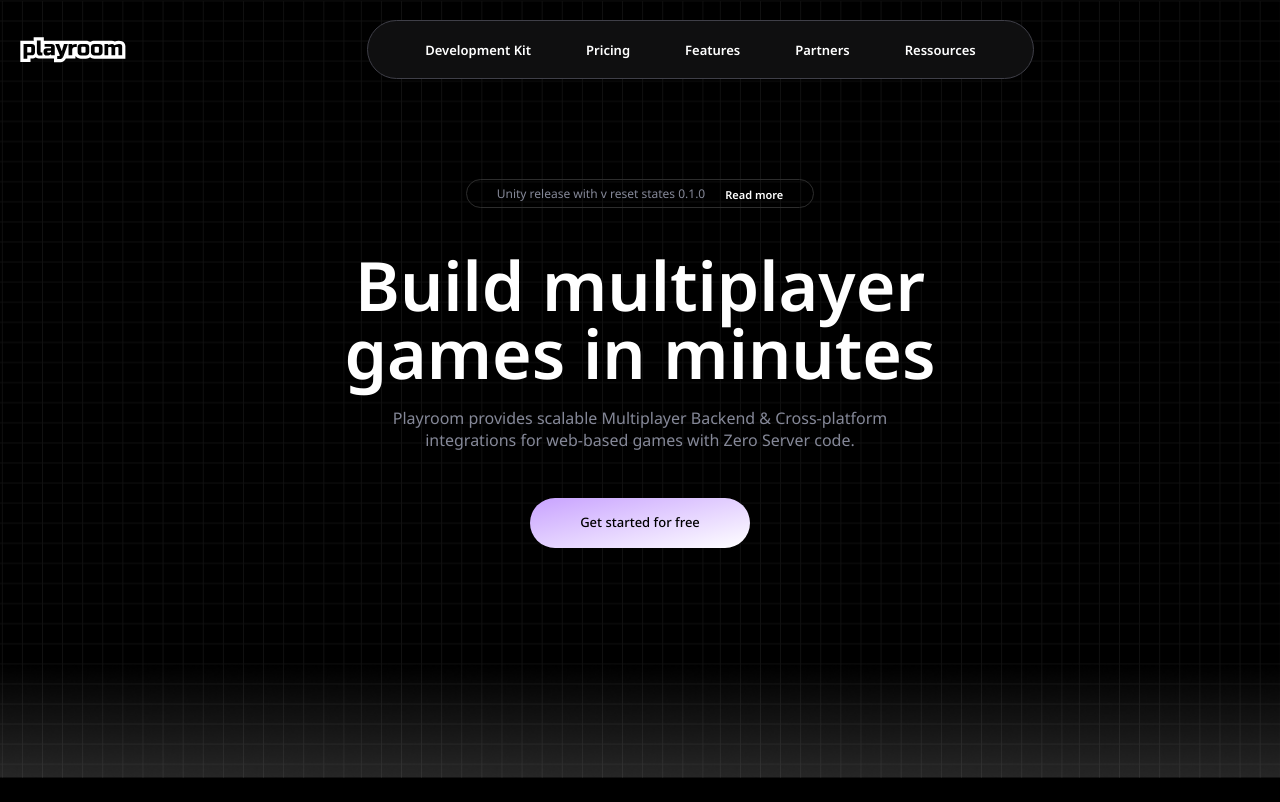
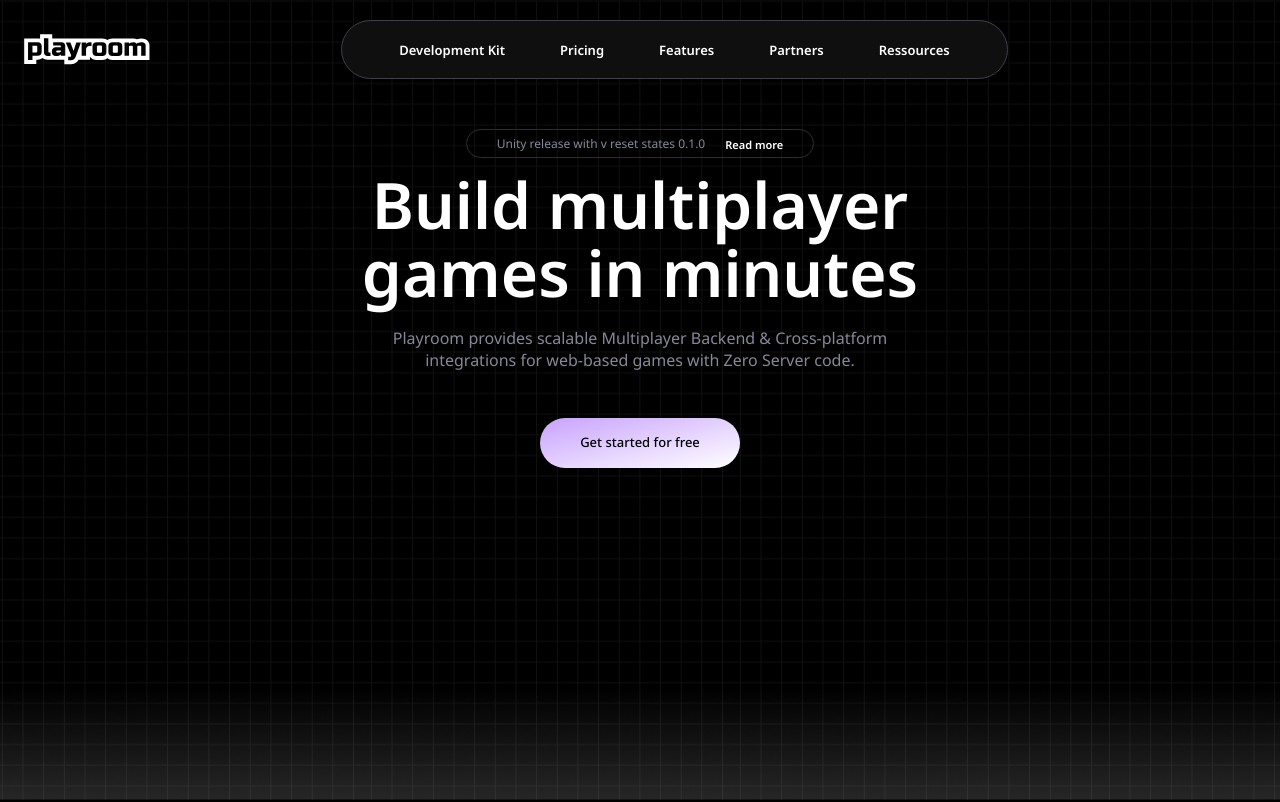
Before and after one commit to elghanbibadr/playroom, a React (Vite) app: page / in a window 1280 px wide. Shown: the top 802 px of the page. Built offline with nearby package versions, Linux system fonts and the light colour scheme.

Commit message:
make the hero takes 100vh

```diff
--- a/src/componenets/Hero.jsx
+++ b/src/componenets/Hero.jsx
@@ -2,14 +2,16 @@
 import Button from "./ui/Button"
 const Hero = () => {
   return (
-    <div className='md:text-center md:mt-40  pb-20 mb-[160px]'>
+    // md:mt-40  pb-20 mb-[160px]
+    <div className='md:text-center mb-20 md:mt-20  '>
     <div>
         <div className='flex text-nowrap items-center border-[1px] p-2 md:py-1 md:px-12 rounded-full w-full mt-6 md:w-fit md:mx-auto justify-between  px-8 border-[#2D2D2D]'>
         <p className='text-[1rem] font-normal md:mr-4 md:text-[1.2rem]'>Unity release with v <span className="hidden md:inline-block">reset states</span> 0.1.0</p>
         <span className='text-white  ml-4 md:mt-1 text-[1.1rem] hover:text-[#efefefc8] transition-colors duration-150  cursor-pointer font-semibold'>Read more</span>
         </div>
     </div>
-    <div className='mt-40 md:mt-12 p-5'>
+    {/* mt-40 */}
+    <div className=' p-5'>
       <h1>Build multiplayer <br className='hidden md:block' /> games in minutes</h1>
       <p className='mt-4 md:my-8'>
       Playroom provides scalable Multiplayer Backend & Cross-platform <br className='hidden md:block' /> integrations for web-based games with Zero Server code.
--- a/src/componenets/Navbar.jsx
+++ b/src/componenets/Navbar.jsx
@@ -2,7 +2,6 @@
 import hamburgerMenu from "../assets/menuHamburger.svg"
 import logoIcon from "../assets/logoIcon.svg"
 import closeIcon from "../assets/closeIcon.svg"
-import { motion } from "framer-motion";
 import { featureSubmenu } from './data/ItemsData';
 import Card from './ui/Card'
 
@@ -55,7 +54,7 @@
   return (
 
     <nav className='md:flex md:justify-between md:gap-6 md:items-center ' >
-      <img className='hidden md:block' src={logoIcon} alt="playroom logo" />
+      <img className='hidden md:block md:w-[134px] md:h-[31px]' src={logoIcon} alt="playroom logo" />
 
       <div className='flex justify-between items-center  border-[#3F3F48] border-[1px] md:hidden bg-[#0F0F10] md:text-center  md:w-1/2 mx-auto mt-6  px-10 py-6 rounded-full'>
         <img className=' md:hidden' src={logoIcon} alt="playroom logo" />
@@ -65,12 +64,12 @@
 
 
       </div>
-      {isOpen && <motion.ul     variants={container}
+      {isOpen && <ul     variants={container}
            initial="hidden"
-           animate="visible" className='flex py-6 md:py-4 flex-col md:w-[78%] lg:w-auto cursor-pointer gap-6 md:flex md:flex-row md:gap-0  text-[1.4rem]  bg-[#0F0F10] mt-6 md:mt-0 p-6   md:rounded-full md:justify-between mx-auto rounded-[18px] border-[0.67px] border-primaryBorderColor px-12'>
-        <motion.li variants={item} className={`rounded-full my-3 md:my-0 text-nowrap hover:text-[#efefefc8] transition-colors duration-150 md:p-2 md:py-4 md:px-6 lg:py-5 lg:px-11 ${clickedItem === 1 ? 'md:border-[#8C72F4] md:border-[1px]' : ''}`} onClick={() => handleItemClick(1)}>Development Kit</motion.li>
-        <motion.li variants={item} className={`rounded-full my-3 md:my-0 md:p-2  hover:text-[#efefefc8] transition-colors duration-150 md:py-4 md:px-6 lg:py-5 lg:px-11 ${clickedItem === 3 ? 'md:border-[#8C72F4] md:border-[1px]' : ''}`} onClick={() => handleItemClick(3)}>Pricing</motion.li>
-        <motion.li onMouseEnter={() => handleItemClick(2)}           onMouseLeave={() => setClickedItem(undefined)}
+           animate="visible" className='flex py-6 md:py-4 flex-col md:w-[70%] lg:w-auto lg:relative lg:right-16 lg:mx-auto cursor-pointer gap-6 md:flex md:flex-row md:gap-0  text-[1.4rem]  bg-[#0F0F10] mt-6 md:mt-0 p-6   md:rounded-full md:justify-between mx-auto rounded-[18px] border-[0.67px] border-primaryBorderColor px-12'>
+        <li variants={item} className={`rounded-full my-3 md:my-0 text-nowrap hover:text-[#efefefc8] transition-colors duration-150 md:p-2 md:py-4 md:px-6 lg:py-5 lg:px-11 ${clickedItem === 1 ? 'md:border-[#8C72F4] md:border-[1px]' : ''}`} onClick={() => handleItemClick(1)}>Development Kit</li>
+        <li variants={item} className={`rounded-full my-3 md:my-0 md:p-2  hover:text-[#efefefc8] transition-colors duration-150 md:py-4 md:px-6 lg:py-5 lg:px-11 ${clickedItem === 3 ? 'md:border-[#8C72F4] md:border-[1px]' : ''}`} onClick={() => handleItemClick(3)}>Pricing</li>
+        <li onMouseEnter={() => handleItemClick(2)}           onMouseLeave={() => setClickedItem(undefined)}
  variants={item} className={`rounded-full my-3 md:my-0 relative  hover:text-[#efefefc8] transition-colors duration-150 md:p-2 md:py-4 md:px-6 lg:py-5 lg:px-11  ${clickedItem === 2 ? 'md:border-[#8C72F4] md:border-[1px]' : ''}`} onClick={(prv) => {
           setIsFeaturesClicked(true)
           // handleItemClick(2)
@@ -79,27 +78,27 @@
 
           {(clickedItem === 2)
            &&
-           <motion.div
+           <div
            variants={container}
            initial="hidden"
            animate="visible"
            className='featureMenu container absolute w-[500px] h-fit rounded-2xl right-[-20rem] hidden md:block border-[#3F3F48] border-[0.67px] top-[6.5rem] p-10 md:grid grid-cols-2 gap-14 lg:p-16'
          >
            {featureSubmenu.map((feature, index) => (
-             <motion.div key={index} variants={item} className='flex gap-4'>
+             <div key={index} variants={item} className='flex gap-4'>
                <Card className="h-[32px] w-[39px] rounded-[1rem] border-[1.4px]" />
                <div>
                  <h6 className='mb-2'>{feature.title}</h6>
                  <span className='text-[1.1rem] font-medium text-[#595959]'>{feature.description}</span>
                </div>
-             </motion.div>
+             </div>
            ))}
-         </motion.div>
+         </div>
           }
-        </motion.li>
-        <motion.li variants={item} className={`rounded-full my-3 md:my-0 md:p-2  hover:text-[#efefefc8] transition-colors duration-150 md:py-4 md:px-6 lg:py-5 lg:px-11 ${clickedItem === 5 ? 'md:border-[#8C72F4] md:border-[1px]' : ''}`} onClick={() => handleItemClick(5)}>Partners</motion.li>
-        <motion.li variants={item} className={`rounded-full my-3 md:my-0 md:p-2  hover:text-[#efefefc8] transition-colors duration-150 md:py-4 md:px-6 lg:py-5 lg:px-11  ${clickedItem === 6 ? 'md:border-[#8C72F4] md:border-[1px]' : ''}`} onClick={() => handleItemClick(6)}>Ressources</motion.li>
-      </motion.ul>}
+        </li>
+        <li variants={item} className={`rounded-full my-3 md:my-0 md:p-2  hover:text-[#efefefc8] transition-colors duration-150 md:py-4 md:px-6 lg:py-5 lg:px-11 ${clickedItem === 5 ? 'md:border-[#8C72F4] md:border-[1px]' : ''}`} onClick={() => handleItemClick(5)}>Partners</li>
+        <li variants={item} className={`rounded-full my-3 md:my-0 md:p-2  hover:text-[#efefefc8] transition-colors duration-150 md:py-4 md:px-6 lg:py-5 lg:px-11  ${clickedItem === 6 ? 'md:border-[#8C72F4] md:border-[1px]' : ''}`} onClick={() => handleItemClick(6)}>Ressources</li>
+      </ul>}
 
 
 
--- a/src/componenets/built-for-nextGeneration/BuiltForNextGeneration.jsx
+++ b/src/componenets/built-for-nextGeneration/BuiltForNextGeneration.jsx
@@ -22,7 +22,7 @@
 
       <div className="grid mt-10  grid-cols-2  mx-auto place-content-center justify-center items-center content-center gap-3 md:grid-cols-5">
         {data.map((item) => {
-          return <BuiltForNextGenerationCard onClick={() => setSelectedTabId(item.id)}  className={item.id === selectedTabId ? "selected" : ""} id={item.id} img1Src={item.img1Src} img2Src={item.img2Src} title={item.title} desc={item.desc} />
+          return <BuiltForNextGenerationCard  key={item.id} selectedTabId={selectedTabId} id={item.id}  onClick={() => setSelectedTabId(item.id)}  className={item.id === selectedTabId ? "selected" : ""} id={item.id} img1Src={item.img1Src} img2Src={item.img2Src} title={item.title} desc={item.desc} />
         })}
       </div>
 
--- a/src/componenets/built-for-nextGeneration/BuiltForNextGenerationCard.jsx
+++ b/src/componenets/built-for-nextGeneration/BuiltForNextGenerationCard.jsx
@@ -1,10 +1,11 @@
 import React from 'react';
 import Card from '../ui/Card';
 
-const BuiltForNextGenerationCard = ({id,onClick,className, img1Src,img2Src, title, desc }) => {
-  console.log(id)
+const BuiltForNextGenerationCard = ({id,onClick,selectedTabId,className, img1Src,img2Src, title, desc }) => {
+  console.log(id,selectedTabId)
+
   return (
-    <Card onClick={onClick} className={`cursor-pointer hover:border-[#8C72F4] transition duration-500 hover:border-[1px] h-full py-6 px-4 w-full ${id === 4 ? "hidden md:block": ""} md:p-6 md:py-8 ${className} `}>
+    <Card  onClick={onClick} className={`cursor-pointer ${id === selectedTabId ? "border-[#8C72F4] " :""} transition duration-500 hover:border-[1px] h-full py-6 px-4 w-full ${id === 4 ? "hidden md:block": ""} md:p-6 md:py-8 ${className} `}>
       <div className='flex  h-[30px]  mb-4 gap-4'>
         <img className={`h-[24px] ${id === 1 ? "h-[30px]" : id === 5 ? "h-[20px] self-end" :""} ${id === 3  ? " h-[30px] ml-4  scale-150" : "mb-3"}`} src={img1Src} alt="" />
         {img2Src &&  <img className={` h-[24px] ${id === 5 ? "h-[14px] self-center":''}`} src={img2Src} alt="" />}
--- a/src/componenets/lets-connect/LetsConnect.jsx
+++ b/src/componenets/lets-connect/LetsConnect.jsx
@@ -1,6 +1,5 @@
 import Card from "../ui/Card"
 
-import { motion, useScroll } from "framer-motion";
 import { useRef } from "react";
 const contactCards = [
   { title: 'Get in Touch', bgColor: 'mb-6', icon: null },
@@ -9,13 +8,9 @@
 
 export const LetsConnect = () => {
 
-  const ref=useRef(null)
-  const {scrollYProgress}=useScroll({
-    target:ref,
-    offset:[' 0 1',' 1.33 1'],
-  })
+
   return (
-    <motion.div ref={ref} style={{scale:scrollYProgress,opacity:scrollYProgress}} className="mt-20 md:mt-64 p-4">
+    <div  className="mt-20 md:mt-64 p-4">
 
            <div className="text-center   ">
         <h2 className="text-white">Let’s Connect</h2>
@@ -32,6 +27,6 @@
         </Card>
       ))}
     </div>
-    </motion.div>
+    </div>
   )
 }
--- a/src/componenets/ui/Button.jsx
+++ b/src/componenets/ui/Button.jsx
@@ -5,7 +5,7 @@
     <motion.button
     whileHover={{ scale: 1.1 }}
     whileTap={{ scale: 0.9 }}
-    transition={{ type: "spring", stiffness: 400, damping: 17 }}className={`box text-black mt-6 gradientBtn  rounded-full p-6 px-20  text-[1.2rem] md:text-[1.3rem] font-[500] ${className}`}>{children}</motion.button>
+    transition={{ type: "spring", stiffness: 400, damping: 17 }}className={`box text-black mt-6 gradientBtn  rounded-full p-6 px-16  text-[1.2rem] md:text-[1.3rem] font-[500] ${className}`}>{children}</motion.button>
   )
 }
 
--- a/src/index.css
+++ b/src/index.css
@@ -27,7 +27,7 @@
 
 
   h1{
-    @apply text-[4.8rem] leading-[50px] tracking-[-1%] font-semibold lg:text-[6.8rem] lg:leading-[68px]
+    @apply text-[4.3rem] leading-[50px] tracking-[-1%] font-semibold lg:text-[6.4rem] lg:leading-[68px]
   }
 
   .small-text{
--- a/src/pages/Home.jsx
+++ b/src/pages/Home.jsx
@@ -15,7 +15,7 @@
 
  return (
     <>
-        <div className='p-4 heroWrraper z-10 relative'>
+        <div className='p-4 heroWrraper h-[100vh] z-10 relative'>
           <Container>
             <Navbar/>
             <Hero/>
```
